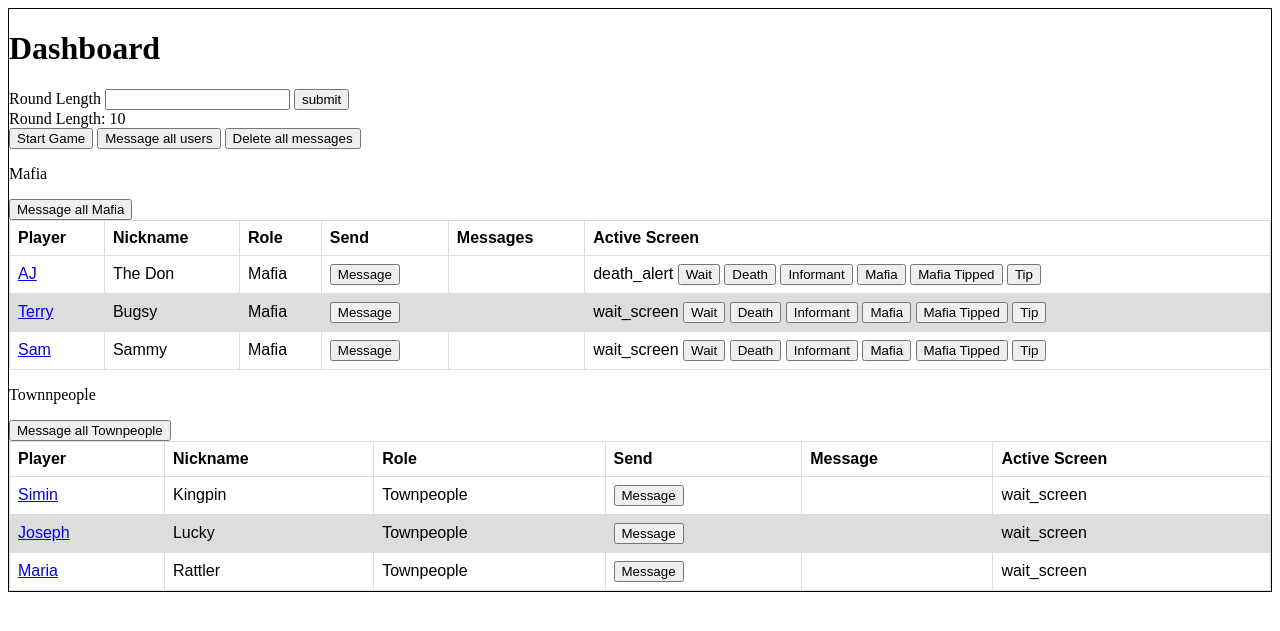
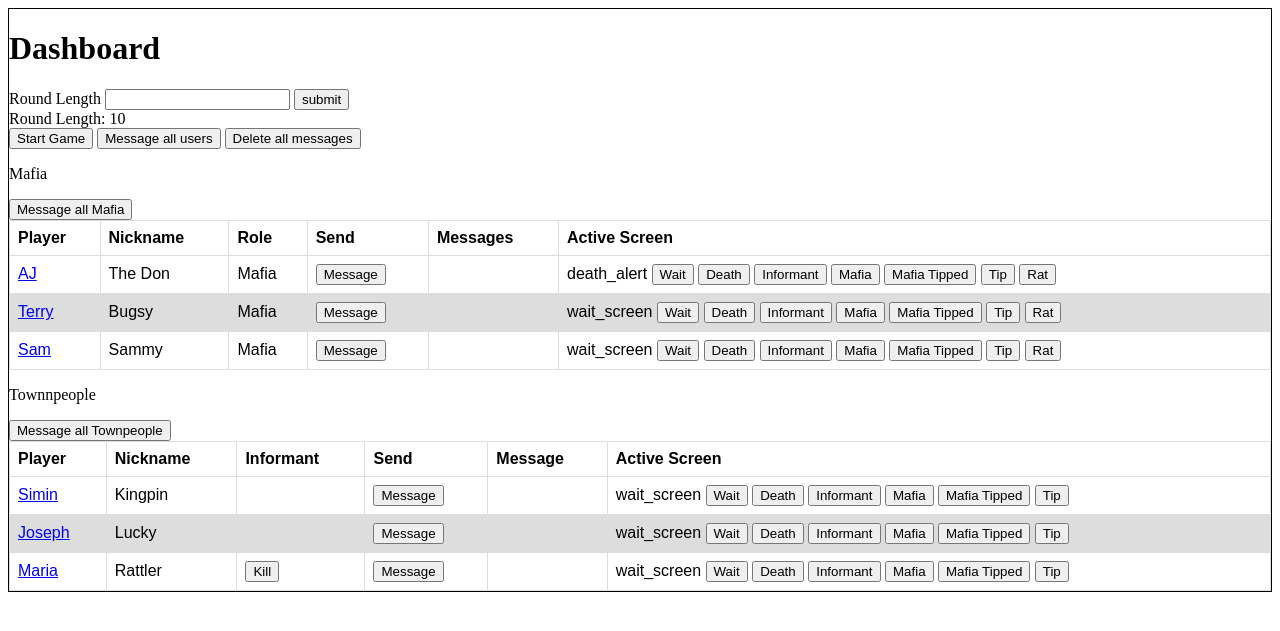
Before and after one commit to PopcornRobot/Scorpio, a Django app: page /dashboard in a window 1280 px wide. Shown: the top 631 px of the page. Run offline with Django 3.2, Linux system fonts and the light colour scheme; data comes from the database, SQL or seed files in the repository; both versions use the stored data as it was after the commit; data that the repository does not hold is empty.

Commit message:
init kill informant feature

```diff
--- a/game/models.py
+++ b/game/models.py
@@ -19,6 +19,8 @@ class Player(models.Model):
     informant = models.BooleanField(default=False)
     partner = models.ForeignKey("self", blank=True, null=True, on_delete=models.CASCADE)
     active_screen = models.CharField(max_length=100)
+    alive = models.BooleanField(default=True)
+    moderator = models.BooleanField(default=False)
 
     def __str__(self):
         return self.name
--- a/game/templates/dashboard.html
+++ b/game/templates/dashboard.html
@@ -50,6 +50,7 @@
                     <th>Player</th>
                     <th>Nickname</th>
                     <th>Role</th>
+                    <!-- <th>Kill</th> -->
                     <th>Send</th>
                     <th>Messages</th>
                     <th>Active Screen</th>
@@ -64,6 +65,7 @@
                         </a>
                     <td>{{ player.nickname }}</td>
                     <td>{{ player.role }}</td>
+                    <!-- <td><button>Kill</button></td> -->
                     <td><button onclick="sendMessage('{{ player.name }}')">Message</button></td>
                     <td>
                         <ul>
@@ -80,7 +82,7 @@
                         <button onclick="setScreen('{{ player.name }}', 'mafia')">Mafia</button>
                         <button onclick="setScreen('{{ player.name }}', 'tip_received_mafia')">Mafia Tipped</button>
                         <button onclick="setScreen('{{ player.name }}', 'tip_received_townpeople')">Tip</button>
-
+                        <button onclick="setScreen('{{ player.name }}', 'theres_a_rat')">Rat</button>
                     </td>
                 </tr>
                 {% endfor %}
@@ -93,7 +95,7 @@
                 <tr>
                     <th>Player</th>
                     <th>Nickname</th>
-                    <th>Role</th>
+                    <th>Informant</th>
                     <th>Send</th>
                     <th>Message</th>
                     <th>Active Screen</th>
@@ -108,7 +110,10 @@
                         </a>
                     </td>
                     <td>{{ player.nickname }}</td>
-                    <td>{{ player.role }}</td>
+                    <td>{% if player.informant %}
+                        <button>Kill</button>
+                        {% endif %}
+                    </td>
                     <td><button onclick="sendMessage('{{ player.name }}')">Message</button></td>
                     <td>
                         <ul>
@@ -117,7 +122,15 @@
                             {% endfor %}
                         </ul>
                     </td>
-                    <td>{{ player.active_screen }}</td>
+                    <td>
+                        {{ player.active_screen }}
+                        <button onclick="setScreen('{{ player.name }}', 'wait_screen')">Wait</button>
+                        <button onclick="setScreen('{{ player.name }}', 'death_alert')">Death</button>
+                        <button onclick="setScreen('{{ player.name }}', 'informant')">Informant</button>
+                        <button onclick="setScreen('{{ player.name }}', 'mafia')">Mafia</button>
+                        <button onclick="setScreen('{{ player.name }}', 'tip_received_mafia')">Mafia Tipped</button>
+                        <button onclick="setScreen('{{ player.name }}', 'tip_received_townpeople')">Tip</button>
+                    </td>
                 </tr>
                 {% endfor %}
             </tbody>
@@ -129,7 +142,7 @@
 
     <script>
         polling = () => {
-            setInterval(() => {getMessages()}, 2000)
+            // setInterval(() => {getMessages()}, 5000)
         }
         sendMessage = (recip) => {
             console.log(recip)
--- /dev/null
+++ b/game/templates/screens/announcement.html
@@ -0,0 +1,2 @@
+<h1>Urgent Announcement!</h1>
+<p>Check with your moderator</p>
--- a/game/templates/screens/death_alert.html
+++ b/game/templates/screens/death_alert.html
@@ -1 +1 @@
-<h1>Death Screen1</h1>
+<h1>Death Screen</h1>
--- a/game/templates/screens/mafia.html
+++ b/game/templates/screens/mafia.html
@@ -1 +1 @@
-<p>You are the Mafia</p>
+<h1>You are the Mafia</h1>
--- a/game/templates/screens/tip_received_mafia.html
+++ b/game/templates/screens/tip_received_mafia.html
@@ -1,4 +1,4 @@
-<p>(Mafia) {user} shared a tip with you</p>
+<p>(Mafia) {{ user }} shared a tip with you</p>
 <p>What do you want to do?</p>
 <button>Kill them</button>
 <button>Ignore for now</button>
--- a/game/urls.py
+++ b/game/urls.py
@@ -28,7 +28,7 @@ urlpatterns = [
     path('setTimerEnd', views.setTimerEnd),
 
 # bulletin test
-    path('<str:user>/bulletin', views.bulletin),
+    path('<str:user>/bulletin', views.bulletin, name="bulletin"),
     path('getMessages', views.getMessages),
     path('dashboard', views.dashboard, name="dashboard"),
     path('sendMessage', views.sendMessage),
@@ -36,4 +36,5 @@ urlpatterns = [
     path('getPlayerMessages/<str:player>', views.getPlayerMessages),
     path('getPlayerScreen/<str:player>', views.getPlayerScreen),
     path('setPlayerScreen/<str:player>/<str:screen>', views.setPlayerScreen),
+    path('kill_informant', views.kill_informant),
 ]
--- a/game/views.py
+++ b/game/views.py
@@ -1,3 +1,4 @@
+from django.db.models import Q
 from django.shortcuts import redirect, render
 from django.http import HttpResponseRedirect, HttpResponse, JsonResponse
 from django.urls import reverse
@@ -414,6 +415,7 @@ def setTimerEnd(request):
 def bulletin(request, user):
     player = Player.objects.get(name=user)
     game = Game.objects.get(id=1)
+    all_townpeople = Player.objects.filter(role='Townpeople')
     activeScreen = "screens/" + player.active_screen + ".html"
     context = {
         'user': user,
@@ -425,6 +427,7 @@ def bulletin(request, user):
         'roundTwoEndTime': game.roundTwoEndTime,
         'roundThreeEndTime': game.roundThreeEndTime,
         'activeScreen': activeScreen,
+        'all_townpeople': all_townpeople
     }
     return render(request, "bulletin.html", context)
 
@@ -442,16 +445,9 @@ def getMessages(request):
 
 def getPlayerScreen(request, player):
     player = Player.objects.get(name=player)
-    screens = {
-        "death_alert": "<h1>Death Alert<h1><p>Someone has been killed</p>",
-        "wait_screen": "<h1>Role Assignment</h1><p>Please wait here</p>",
-        "informant": "<h1>Your life is in danger!</h1><p>You found a package...</p>",
-        "mafia": "<h1>You are the Mafia</h1>",
-        "tip_received_mafia": "<h1>Tip Received (Mafia)</h1>",
-        "tip_received_townpeople": "<h1>Tip Received (Townpeople)</h1>"
-
-    }
-    return HttpResponse(screens[player.active_screen])
+    all_townpeople = Player.objects.filter(role="Townpeople")
+    context =  {'user': player.name, 'all_townpeople': all_townpeople}
+    return render(request, "screens/"+ player.active_screen  + ".html", context)
 
 def setPlayerScreen(request, player, screen):
     print("setPlayerScreen", player, screen)
@@ -516,3 +512,13 @@ def deleteAllPlayerMessages(request):
     messages = PlayerMessages.objects.all()
     messages.delete()
     return HttpResponseRedirect(reverse('game:dashboard'))
+
+def kill_informant(request):
+    player = request.POST.get('player')
+    killer = request.POST.get('killer')
+    print("kill informant", player, killer)
+    all_players = Player.objects.filter(Q(role="Mafia")|Q(role="Townpeople"))
+    for player in all_players:
+        setPlayerScreen(request, player.name, "announcement")
+    return HttpResponseRedirect(reverse('game:bulletin', kwargs={'user': killer}))
+    # return HttpResponse("pass")
```
Also changed, not shown: game/templates/bulletin.html (+8 -8 lines), game/templates/screens/theres_a_rat.html (added, +12 -0 lines), db.sqlite3, game/migrations/0019_player_alive.py (added), game/migrations/0020_player_moderator.py (added).
